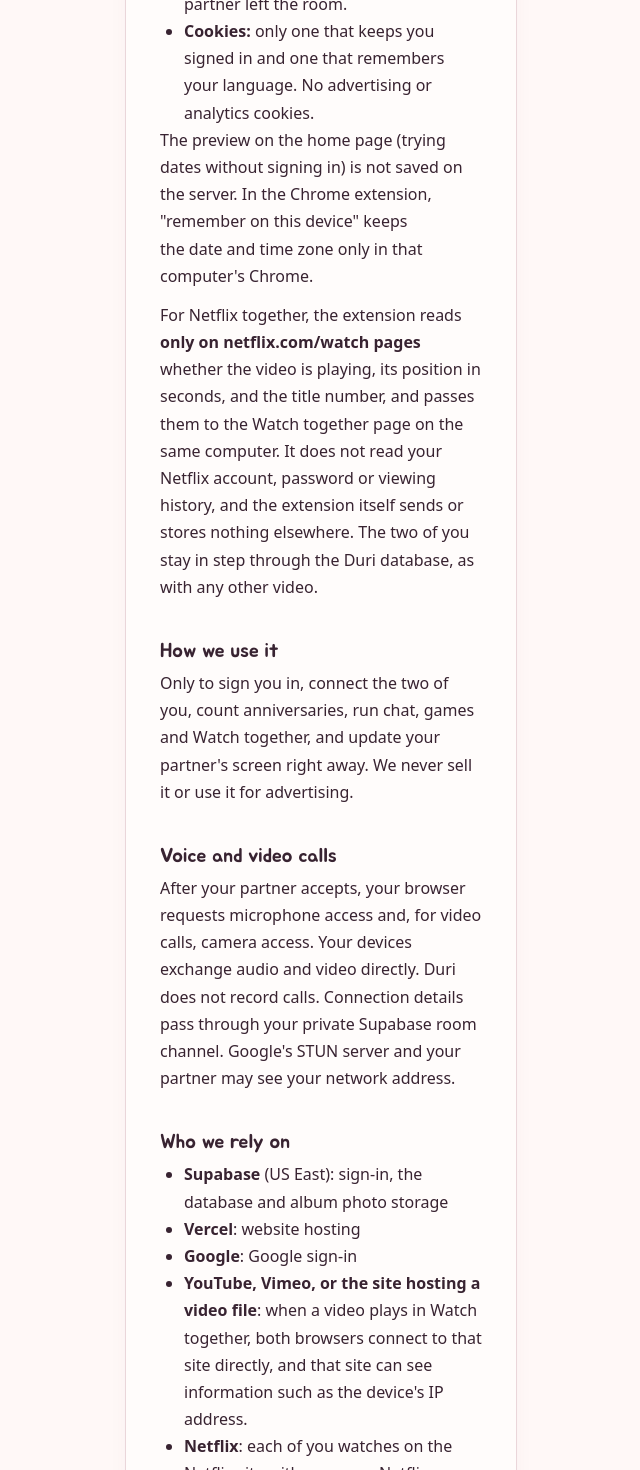
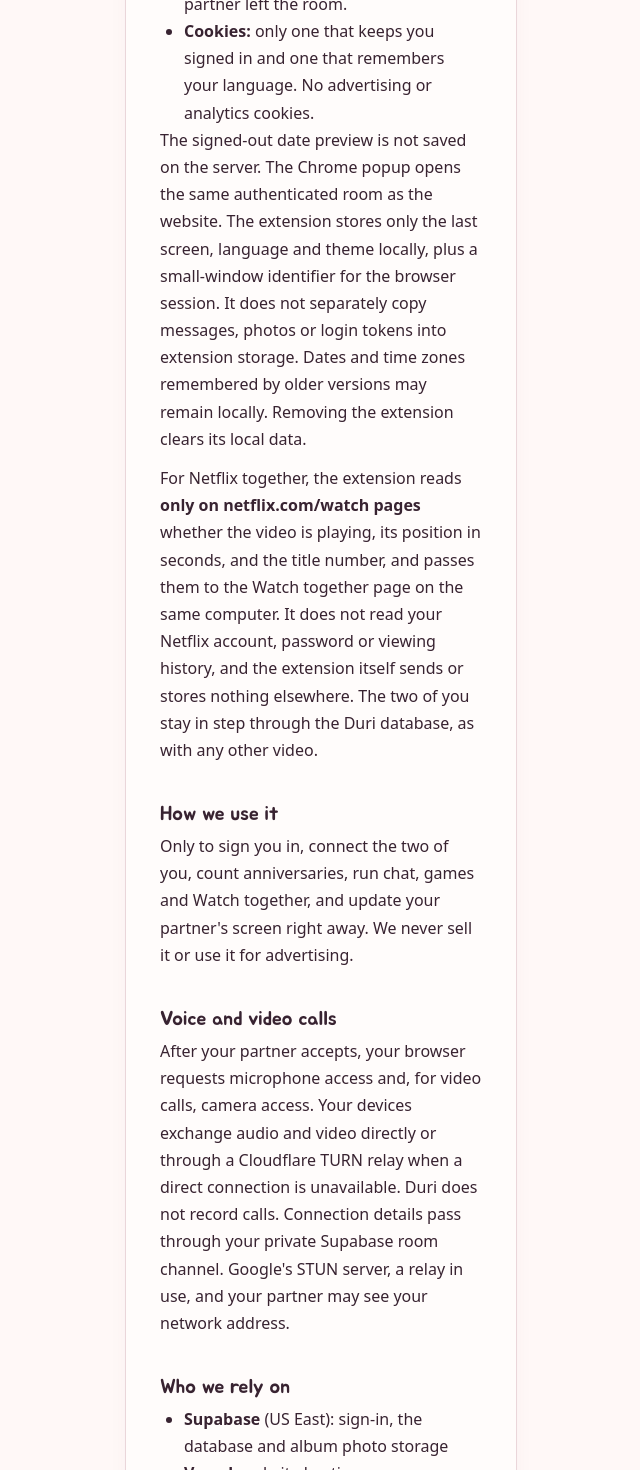
Before and after one commit to Samuel0720-source/duri-chrome-starter, a Next.js app: page /privacy in a window 1280 px wide. Shown: the part 1160-2630 px from the top of the page, without its empty margins (319-959 px from the left). Built offline with nearby package versions, Linux system fonts and the light colour scheme; no server answers.

Commit message:
Explain compact session storage and persistent window use in both languages

```diff
--- a/src/app/privacy/page.tsx
+++ b/src/app/privacy/page.tsx
@@ -11,7 +11,7 @@ export async function generateMetadata(): Promise<Metadata> {
 export default async function PrivacyPage() {
   const { t, locale } = await getT();
   return (
-    <LegalPage title={t("legal.privacy")} updated={locale === "ko" ? "2026년 11월 15일" : "November 15, 2026"}>
+    <LegalPage title={t("legal.privacy")} updated={locale === "ko" ? "2026년 11월 18일" : "November 18, 2026"}>
       {locale === "ko" ? <Ko /> : <En />}
     </LegalPage>
   );
@@ -29,14 +29,14 @@ function Ko() {
         <li><strong>알림:</strong> 상대가 방을 나갔을 때 보여 줄 안내 한 줄.</li>
         <li><strong>쿠키:</strong> 로그인 상태를 기억하는 쿠키와, 고른 언어를 기억하는 쿠키만 써요. 광고나 방문 분석용 쿠키는 쓰지 않아요.</li>
       </ul>
-      <p>로그인하지 않고 첫 화면에서 날짜를 바꿔 보는 미리보기는 서버에 저장되지 않아요. Chrome 확장 프로그램에서 ‘이 기기에 기억’을 켜면 날짜와 시간대가 그 컴퓨터의 Chrome 안에만 저장돼요.</p>
+      <p>로그인하지 않고 첫 화면에서 날짜를 바꿔 보는 미리보기는 서버에 저장되지 않아요. Chrome 확장 팝업은 웹사이트의 로그인된 방을 그대로 열어요. 확장에는 마지막으로 연 화면, 언어와 테마만 기기에 저장하고, 작은 창의 번호는 브라우저 세션 동안 기억해요. 확장이 대화·사진·로그인 토큰을 따로 복사해 저장하지 않아요. 이전 버전에서 기억한 날짜와 시간대는 기기에 남아 있을 수 있어요. 확장을 제거하면 확장의 로컬 정보도 지워져요.</p>
       <p>넷플릭스 같이 보기를 쓰면, 확장 프로그램이 <strong>netflix.com/watch 페이지에서만</strong> 재생 중인지, 몇 초 지점인지, 작품 번호를 읽어 같은 컴퓨터의 둘이 함께 보기 페이지에 전해요. 넷플릭스 계정·비밀번호·시청 기록은 읽지 않고, 확장 프로그램이 따로 어디에 보내거나 저장하지 않아요. 두 사람의 재생 위치는 함께 보기와 똑같이 둘이 데이터베이스로 맞춰요.</p>
 
       <h2>쓰는 곳</h2>
       <p>로그인, 두 사람의 방 연결, 기념일 계산, 대화와 게임, 함께 보기, 그리고 상대 화면을 바로 바꾸는 데만 써요. 정보를 팔거나 광고에 쓰지 않아요.</p>
 
       <h2>음성·영상 통화</h2>
-      <p>상대가 전화를 받은 뒤 브라우저가 마이크 사용을 요청해요. 영상 통화는 카메라도 사용해요. 음성과 영상은 두 기기 사이에서 전송되고 둘이는 녹음하거나 녹화하지 않아요. 연결 정보는 Supabase의 비공개 방 채널을 거쳐요. Google의 STUN 서버와 통화 상대에게 내 기기의 네트워크 주소가 보일 수 있어요.</p>
+      <p>상대가 전화를 받은 뒤 브라우저가 마이크 사용을 요청해요. 영상 통화는 카메라도 사용해요. 음성과 영상은 두 기기 사이에서 직접, 또는 직접 연결이 어려우면 Cloudflare TURN 중계 서버를 거쳐 전송돼요. 둘이는 녹음하거나 녹화하지 않아요. 연결 정보는 Supabase의 비공개 방 채널을 거쳐요. Google의 STUN 서버, 사용 중인 중계 서버와 통화 상대에게 내 기기의 네트워크 주소가 보일 수 있어요.</p>
       <h2>맡기는 곳</h2>
       <ul>
         <li><strong>Supabase</strong> (미국 동부): 로그인, 데이터베이스, 앨범 사진 저장</li>
@@ -70,14 +70,14 @@ function En() {
         <li><strong>Notices:</strong> one line telling you when your partner left the room.</li>
         <li><strong>Cookies:</strong> only one that keeps you signed in and one that remembers your language. No advertising or analytics cookies.</li>
       </ul>
-      <p>The preview on the home page (trying dates without signing in) is not saved on the server. In the Chrome extension, "remember on this device" keeps the date and time zone only in that computer's Chrome.</p>
+      <p>The signed-out date preview is not saved on the server. The Chrome popup opens the same authenticated room as the website. The extension stores only the last screen, language and theme locally, plus a small-window identifier for the browser session. It does not separately copy messages, photos or login tokens into extension storage. Dates and time zones remembered by older versions may remain locally. Removing the extension clears its local data.</p>
       <p>For Netflix together, the extension reads <strong>only on netflix.com/watch pages</strong> whether the video is playing, its position in seconds, and the title number, and passes them to the Watch together page on the same computer. It does not read your Netflix account, password or viewing history, and the extension itself sends or stores nothing elsewhere. The two of you stay in step through the Duri database, as with any other video.</p>
 
       <h2>How we use it</h2>
       <p>Only to sign you in, connect the two of you, count anniversaries, run chat, games and Watch together, and update your partner's screen right away. We never sell it or use it for advertising.</p>
 
       <h2>Voice and video calls</h2>
-      <p>After your partner accepts, your browser requests microphone access and, for video calls, camera access. Your devices exchange audio and video directly. Duri does not record calls. Connection details pass through your private Supabase room channel. Google's STUN server and your partner may see your network address.</p>
+      <p>After your partner accepts, your browser requests microphone access and, for video calls, camera access. Your devices exchange audio and video directly or through a Cloudflare TURN relay when a direct connection is unavailable. Duri does not record calls. Connection details pass through your private Supabase room channel. Google's STUN server, a relay in use, and your partner may see your network address.</p>
       <h2>Who we rely on</h2>
       <ul>
         <li><strong>Supabase</strong> (US East): sign-in, the database and album photo storage</li>
--- a/src/i18n/messages/en.ts
+++ b/src/i18n/messages/en.ts
@@ -137,7 +137,7 @@ export const en: Record<keyof typeof ko, string> = {
   "guide.settings.title": "Settings",
   "guide.settings.body": "Change the language, your partner's nickname, the room theme and your first day. Leaving the room and deleting your account are here too.",
   "guide.install.title": "Use it like an app",
-  "guide.install.body": "Install it on your phone's home screen or computer to open it directly. You stay signed in on the same device until you sign out. With the Chrome extension you can see the next anniversary from the toolbar.",
+  "guide.install.body": "Install it on your phone's home screen or computer to open it directly. You stay signed in on the same device until you sign out. The Chrome popup includes your games, album, chat and settings. Open its small persistent window for ongoing calls and watching together.",
   "err.full": "This room already has two people.",
   "err.inviteGone": "This invite has expired or was already used. Ask for a new link.",
   "err.room": "This room is closed or not available.",
--- a/src/i18n/messages/ko.ts
+++ b/src/i18n/messages/ko.ts
@@ -136,7 +136,7 @@ export const ko = {
   "guide.settings.title": "설정",
   "guide.settings.body": "언어, 상대의 애칭, 방 테마와 첫날을 바꿀 수 있어요. 방 나가기와 계정 삭제도 여기에 있어요.",
   "guide.install.title": "앱처럼 쓰기",
-  "guide.install.body": "휴대폰 홈 화면이나 컴퓨터에 설치해 두면 바로 열려요. 같은 기기에서는 로그아웃하기 전까지 로그인이 유지돼요. Chrome 확장을 쓰면 툴바에서 다음 기념일을 바로 볼 수 있어요.",
+  "guide.install.body": "휴대폰 홈 화면이나 컴퓨터에 설치해 두면 바로 열려요. 같은 기기에서는 로그아웃하기 전까지 로그인이 유지돼요. Chrome 확장의 작은 팝업에서 게임·앨범·대화·설정을 바로 쓸 수 있어요. 통화나 함께 보기를 계속하려면 팝업 위의 작은 창 버튼을 눌러 주세요.",
   "err.full": "이 방에는 이미 두 사람이 있어요.",
   "err.inviteGone": "만료되었거나 이미 사용된 초대예요. 새 초대 링크를 받아 주세요.",
   "err.room": "닫혔거나 들어갈 수 없는 방이에요.",
```
